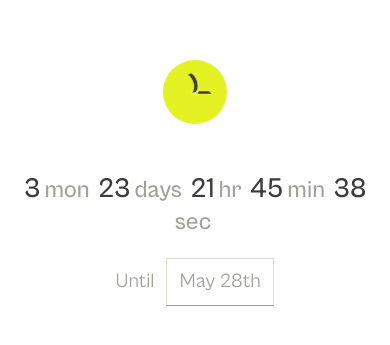
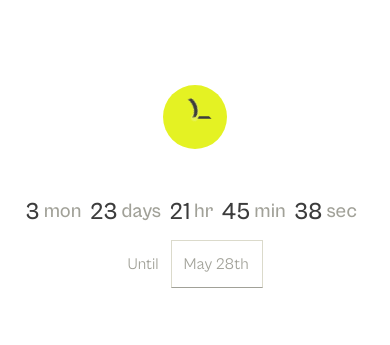
Before and after one commit to bztravis/briantravis-dot-dev, a Next.js app: page /ramping-up in a window 390 px wide. Shown: the part 235-580 px from the top of the page. Built offline with nearby package versions, Linux system fonts and the light colour scheme.

Commit message:
Add mobile breakpoint to /ramping-up

```diff
--- a/components/Countdown/Countdown.module.scss
+++ b/components/Countdown/Countdown.module.scss
@@ -15,10 +15,18 @@
     font-weight: 500;
     color: var(--text-primary);
 
+    @media (max-width: 500px) {
+      font-size: 24px;
+    }
+
     >.annotation {
       margin: 0 8px 0 4px;
       font-size: 24px;
       color: var(--text-secondary);
+
+      @media (max-width: 500px) {
+        font-size: 20px;
+      }
     }
   }
 
@@ -29,6 +37,10 @@
     gap: 12px;
     font-size: 20px;
     font-weight: 00;
+
+    @media (max-width: 500px) {
+      font-size: 16px;
+    }
 
     >p {
       display: inline;
```
